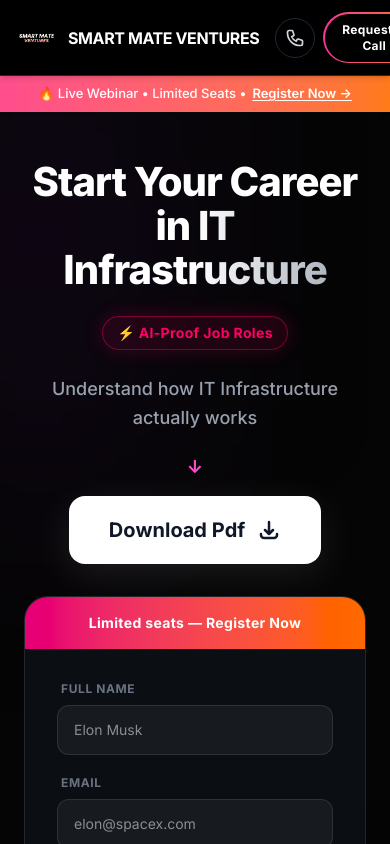
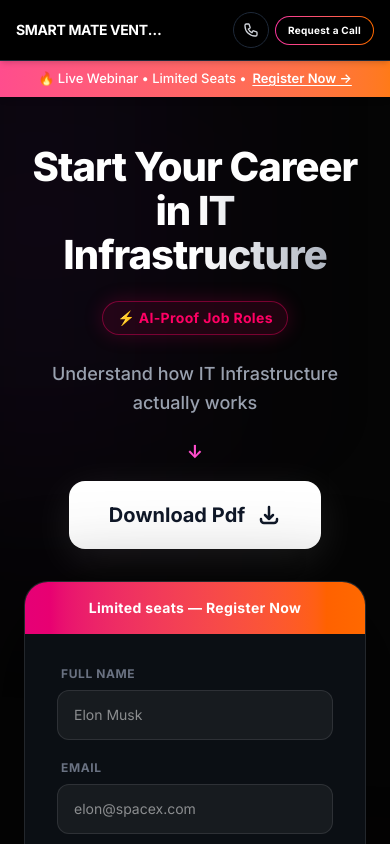
Before and after one commit to Yaswanth-rajana/svm, a React (Vite) app: page / in a window 390 px wide. Shown: the top 844 px of the page. Built offline with nearby package versions, Linux system fonts and the light colour scheme.

Commit message:
ui changes

```diff
--- a/src/components/layout/Navbar.jsx
+++ b/src/components/layout/Navbar.jsx
@@ -18,22 +18,19 @@ function Navbar() {
       <div className="max-w-[1600px] mx-auto px-4 md:px-12 py-3">
         <div className="flex justify-between items-center gap-4">
           {/* Logo & Brand */}
-          <div className="flex items-center gap-3 cursor-pointer flex-shrink-0" onClick={() => scrollToSection('hero')}>
-            <div className="w-10 h-10 md:w-12 md:h-12 flex-shrink-0">
-              <img src="/logo.png" alt="Logo" className="w-full h-full object-contain" />
-            </div>
-            <span className="text-base md:text-2xl font-bold text-white tracking-tight uppercase">SMART MATE VENTURES</span>
+          <div className="flex items-center gap-2 cursor-pointer flex-shrink-0" onClick={() => scrollToSection('hero')}>
+            <span className="text-sm sm:text-base md:text-2xl font-bold text-white tracking-tight uppercase truncate max-w-[150px] sm:max-w-none">SMART MATE VENTURES</span>
           </div>
 
           {/* Action Area */}
-          <div className="flex items-center gap-2 md:gap-4">
+          <div className="flex items-center gap-1.5 sm:gap-2 md:gap-4 flex-shrink-0">
             {/* Call Button */}
             <a
               href="tel:+919876543210"
-              className="relative flex items-center justify-center w-10 h-10 md:w-12 md:h-12 rounded-full border border-gray-800 hover:border-gray-600 text-gray-300 hover:text-white transition-all duration-300 group flex-shrink-0"
+              className="relative flex items-center justify-center w-9 h-9 md:w-12 md:h-12 rounded-full border border-gray-800 hover:border-gray-600 text-gray-300 hover:text-white transition-all duration-300 group flex-shrink-0"
               aria-label="Call us now"
             >
-              <svg xmlns="http://www.w3.org/2000/svg" className="h-5 w-5 transition-transform duration-300 group-hover:scale-110" fill="none" viewBox="0 0 24 24" stroke="currentColor">
+              <svg xmlns="http://www.w3.org/2000/svg" className="h-4 w-4 md:h-5 md:w-5 transition-transform duration-300 group-hover:scale-110" fill="none" viewBox="0 0 24 24" stroke="currentColor">
                 <path strokeLinecap="round" strokeLinejoin="round" strokeWidth={2} d="M3 5a2 2 0 012-2h3.28a1 1 0 01.948.684l1.498 4.493a1 1 0 01-.502 1.21l-2.257 1.13a11.042 11.042 0 005.516 5.516l1.13-2.257a1 1 0 011.21-.502l4.493 1.498a1 1 0 01.684.949V19a2 2 0 01-2 2h-1C9.716 21 3 14.284 3 6V5z" />
               </svg>
             </a>
@@ -41,10 +38,10 @@ function Navbar() {
             {/* Request a Call Button */}
             <button
               onClick={() => openLeadModal('call')}
-              className="relative p-[1.5px] rounded-full bg-gradient-to-r from-pink-500 to-orange-500 hover:shadow-[0_0_20px_rgba(249,115,22,0.3)] transition-all duration-300 group flex-shrink-0"
+              className="relative p-[1px] md:p-[1.5px] rounded-full bg-gradient-to-r from-pink-500 to-orange-500 transition-all duration-300 group flex-shrink-0"
             >
-              <div className="px-4 md:px-7 py-2 md:py-2.5 bg-black rounded-full h-full w-full flex items-center justify-center transition-colors group-hover:bg-opacity-90">
-                <span className="text-white text-xs md:text-base font-bold tracking-wide">
+              <div className="px-3 sm:px-4 md:px-7 py-1.5 sm:py-2 md:py-2.5 bg-black rounded-full h-full w-full flex items-center justify-center transition-colors group-hover:bg-opacity-90">
+                <span className="text-white text-[10px] sm:text-xs md:text-base font-bold tracking-wide whitespace-nowrap">
                   <AnimatedText text="Request a Call" />
                 </span>
               </div>
--- a/src/components/sections/HeroSection.jsx
+++ b/src/components/sections/HeroSection.jsx
@@ -40,7 +40,7 @@ function HeroSection() {
   }
 
   return (
-    <div id="hero-section" className="relative bg-[#050505] text-white flex items-center pt-12 pb-24 lg:pt-20 lg:pb-32 overflow-hidden min-h-screen">
+    <div id="hero-section" className="relative bg-[#050505] text-white flex items-center pt-12 pb-24 lg:pt-20 lg:pb-32 min-h-screen">
       {/* Background Gradients */}
       <div className="absolute top-0 left-0 w-full h-full">
         <div className="absolute top-[-10%] left-[-10%] w-[40%] h-[40%] bg-purple-900/20 blur-[120px] rounded-full"></div>
--- a/src/components/sections/InfrastructureSection.jsx
+++ b/src/components/sections/InfrastructureSection.jsx
@@ -4,7 +4,7 @@ import { content } from '../../data/content'
 function InfrastructureSection() {
   return (
     <section className="bg-gradient-to-b from-black via-[#050d10] to-black py-20 lg:py-28 overflow-hidden">
-      <div className="max-w-6xl mx-auto px-8 md:px-16 lg:px-24">
+      <div className="max-w-6xl mx-auto px-4 md:px-8 lg:px-2">
         <div className="flex flex-col lg:flex-row items-center justify-between gap-12 lg:gap-20">
 
           {/* Left Content */}
@@ -30,11 +30,11 @@ function InfrastructureSection() {
 
           {/* Right Image */}
           <div className="w-full lg:w-1/2 flex justify-center">
-            <div className="relative group max-w-md lg:max-w-lg p-6">
+            <div className="relative group">
               <img
                 src={content.infrastructure.image}
                 alt="IT Infrastructure Diagram"
-                className="relative w-full h-auto transition-transform duration-700 ease-out hover:scale-[1.04] cursor-pointer"
+                className="w-[360px] lg:w-[420px] h-auto mx-auto transition-transform duration-700 ease-out hover:scale-105 cursor-pointer"
               />
             </div>
           </div>
--- a/src/components/sections/JobRolesSection.jsx
+++ b/src/components/sections/JobRolesSection.jsx
@@ -3,8 +3,8 @@ import { content } from '../../data/content';
 
 function JobRolesSection() {
   return (
-    <section className="bg-black py-24 lg:py-32">
-      <div className="max-w-6xl mx-auto px-8 md:px-16 lg:px-24">
+    <section className="bg-black py-32 lg:py-44">
+      <div className="max-w-6xl mx-auto px-4 md:px-8 lg:px-12">
         {/* Section Header */}
         <div className="text-center mb-16">
           <h2 className="text-3xl md:text-4xl lg:text-5xl font-bold text-white mb-4 tracking-tight">
@@ -23,7 +23,7 @@ function JobRolesSection() {
               className="relative p-[1.5px] rounded-2xl bg-gradient-to-r from-[#ff0080] via-[#7928ca] to-[#ff4d4d]"
             >
               {/* Inner Card */}
-              <div className="bg-[#120a06] rounded-[15px] p-6 lg:p-8 space-y-4">
+              <div className="bg-[#120a06] rounded-[15px] p-6 lg:p-8 space-y-4 h-full">
 
                 {/* Role Title Row */}
                 <div className="flex justify-between items-center">
--- a/src/components/sections/WebinarSection.jsx
+++ b/src/components/sections/WebinarSection.jsx
@@ -14,7 +14,7 @@ function WebinarSection() {
       <div className="absolute bottom-0 left-0 w-[600px] h-[600px] bg-orange-500/5 blur-[120px] rounded-full -z-10"></div>
       <div className="absolute right-0 top-1/2 -translate-y-1/2 w-[40%] h-[60%] bg-radial-gradient from-orange-500/10 to-transparent blur-[80px] -z-10"></div>
 
-      <div className="max-w-6xl mx-auto px-8 md:px-16 lg:px-24">
+      <div className="max-w-6xl mx-auto px-4 md:px-8 lg:px-2">
         <div className="flex flex-col lg:flex-row items-center justify-between gap-12 lg:gap-[48px]">
 
           {/* Left Side: Content Block */}
--- a/src/components/sections/WhyBusinessSection.jsx
+++ b/src/components/sections/WhyBusinessSection.jsx
@@ -12,7 +12,7 @@ const iconMap = {
 function WhyBusinessSection() {
   return (
     <section className="bg-gradient-to-b from-white to-gray-50 py-24 lg:py-32 overflow-hidden">
-      <div className="max-w-6xl mx-auto px-8 md:px-16 lg:px-24">
+      <div className="max-w-7xl mx-auto px-4 md:px-8 lg:px-12">
         {/* Section Header */}
         <div className="text-center mb-20">
           <h2 className="text-3xl md:text-4xl lg:text-5xl font-bold text-gray-900 tracking-tight max-w-[700px] mx-auto leading-tight">
--- a/src/styles/globals.css
+++ b/src/styles/globals.css
@@ -72,14 +72,3 @@ img, video, canvas, svg {
   max-width: 100%;
   height: auto;
 }
-
-/* Fix for potential horizontal scroll on mobile */
-.container, [class*="max-w-"] {
-  max-width: 100vw !important;
-  overflow-x: hidden;
-}
-
-/* Ensure no negative margins leak out */
-.relative, .flex, .grid {
-  max-width: 100%;
-}
```
Also changed, not shown: src/components/sections/MentorSection.jsx (+21 -14 lines).
